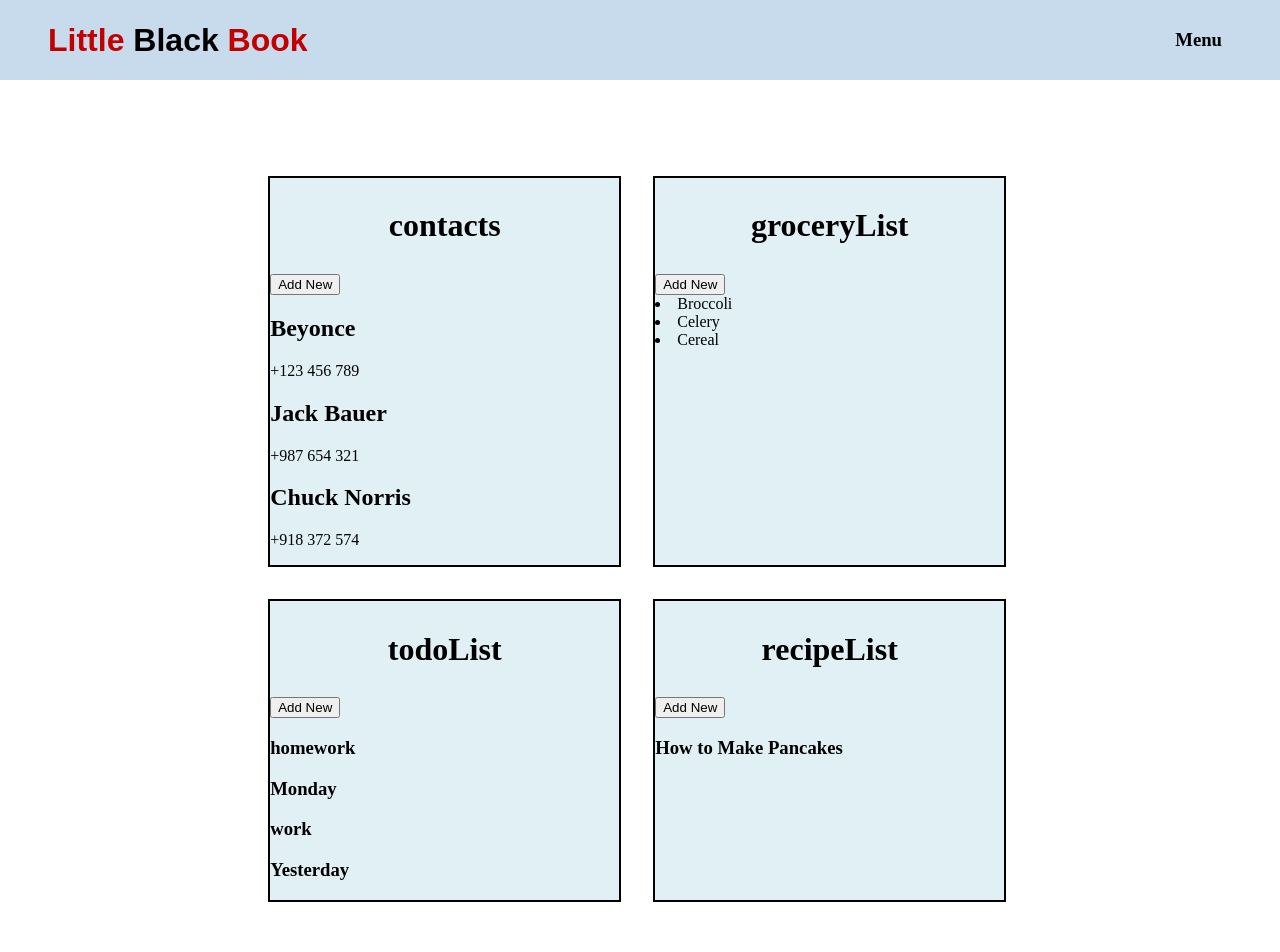
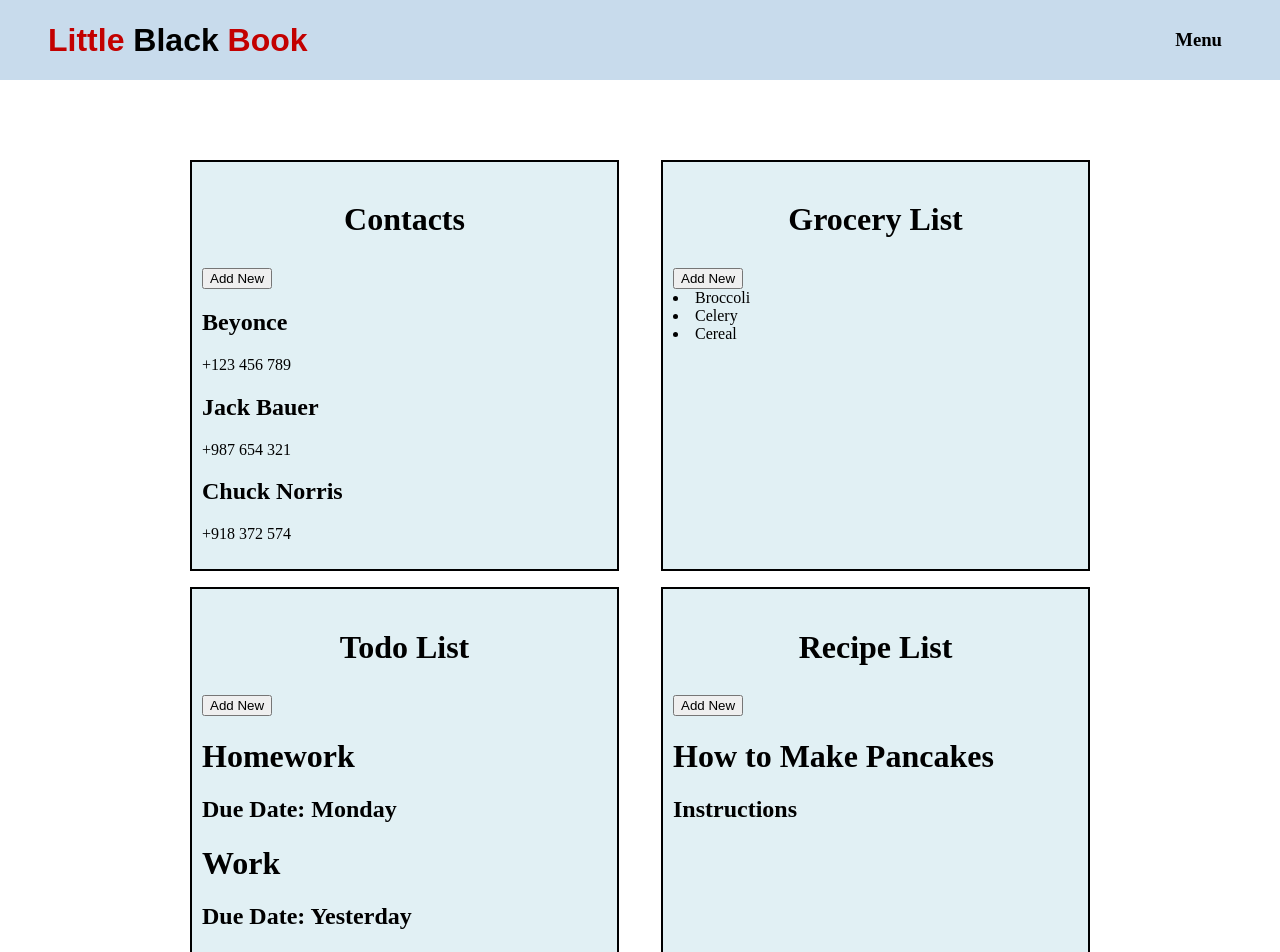
Before and after one commit to themancalledzac/littleBlackBook, a Next.js app: page /user in a window 1280 px wide. Shown: the top 952 px of the page. Before the commit the page ends 918 px from the top, so only its background shows below. Built offline with nearby package versions, Linux system fonts and the light colour scheme.

Commit message:
LBB-0021-recipe created recipelist module and todolist module. deleted complexlist module

```diff
--- a/src/Components/Module/Module.jsx
+++ b/src/Components/Module/Module.jsx
@@ -21,7 +21,7 @@ export default function Module( { module } ) {
                         {module.module_type === "contact" && <Contact moduleItem={moduleItem}/>}
                         {module.module_type === 'grocery' && <GroceryListItem title={moduleItem.title}/>}
                         {module.module_type === 'todo' && <ToDoListItem title={moduleItem.title} dateDue={moduleItem.dateDue}/>}
-                        {module.module_type === 'recipe' && <RecipeListItem title={moduleItem.title}/>}
+                        {module.module_type === 'recipe' && <RecipeListItem title={moduleItem.title} instructions={moduleItem.instructions} ingredients={moduleItem.ingredients}/>}
                     </>
                 ) )}
             </div>
--- a/src/Components/Module/Module.module.scss
+++ b/src/Components/Module/Module.module.scss
@@ -1,10 +1,10 @@
 .moduleWrapper {
-  //padding: 5px;
+  padding: 10px;
   border: 2px solid black;
   //margin: 2rem;
   background-color: #e1f0f4;
   width: 45%;
-  margin: 1rem;
+  margin-bottom: 1rem;
 }
 
 .moduleTitle {
--- a/src/Components/RecipeListItem/RecipeListItem.jsx
+++ b/src/Components/RecipeListItem/RecipeListItem.jsx
@@ -1,15 +1,28 @@
 'use client'
+import { useState } from "react";
 
 // import styles from './List.module.scss';
 
-export default function RecipeListItem( { title } ) {
+export default function RecipeListItem( { title, instructions, ingredients } ) {
+    const [recipeOpen, setRecipeOpen] = useState( false );
+
     return (
-        <div>
+        <div onClick={() => setRecipeOpen( !recipeOpen )}>
             <div key={title}>
-                <h3>{title}</h3>
-                {/*<h3>{item.dateDue}</h3>*/}
-
+                <h1>{title}</h1>
+                <h2>Instructions</h2>
             </div>
+            {recipeOpen && (
+            <div>
+                <h3>{instructions}</h3>
+                <h4>Ingredients</h4>
+                {ingredients.map( ( ingredients ) => (
+                <p>{ingredients.title}</p>
+                    ))}
+            </div>
+        )}
         </div>
     )
 }
+
+// Todo: map instructions into list items like we did for ingredients
--- a/src/Components/ToDoListItem/ToDoListItem.jsx
+++ b/src/Components/ToDoListItem/ToDoListItem.jsx
@@ -13,8 +13,8 @@ export default function ToDoListItem( { title, dateDue } ) {
     return (
         <div>
             <div key={title}>
-                <h3>{title}</h3>
-                <h3>{dateDue}</h3>
+                <h1>{title}</h1>
+                <h2>Due Date: {dateDue}</h2>
 
             </div>
         </div>
--- a/src/Utils/fetchData.json
+++ b/src/Utils/fetchData.json
@@ -1,6 +1,6 @@
 [
   {
-    "title": "contacts",
+    "title": "Contacts",
     "module_type": "contact",
     "data": [
       {
@@ -24,7 +24,7 @@
     ]
   },
   {
-    "title": "groceryList",
+    "title": "Grocery List",
     "module_type": "grocery",
     "data": [
       {
@@ -39,21 +39,21 @@
     ]
   },
   {
-    "title": "todoList",
+    "title": "Todo List",
     "module_type": "todo",
     "data": [
       {
-        "title": "homework",
+        "title": "Homework",
         "dateDue": "Monday"
       },
       {
-        "title": "work",
+        "title": "Work",
         "dateDue": "Yesterday"
       }
     ]
   },
   {
-    "title": "recipeList",
+    "title": "Recipe List",
     "module_type": "recipe",
     "data": [
       {
--- a/src/app/user/user.module.scss
+++ b/src/app/user/user.module.scss
@@ -18,6 +18,8 @@
   margin-left: auto;
   display: flex;
   flex-wrap: wrap;
+  justify-content: space-between;
+  max-width: 900px;
 }
 
 .profileWrapper {
```
